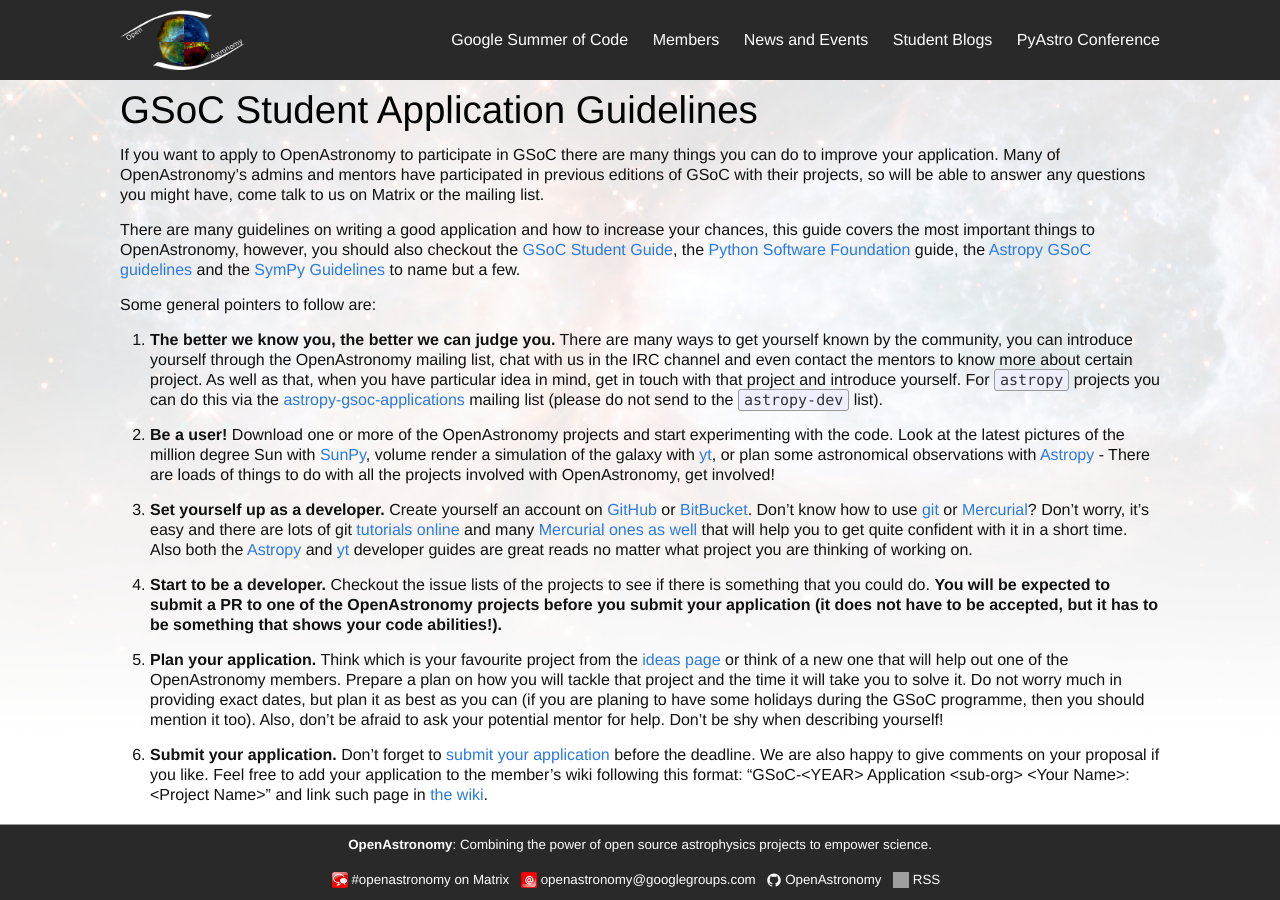
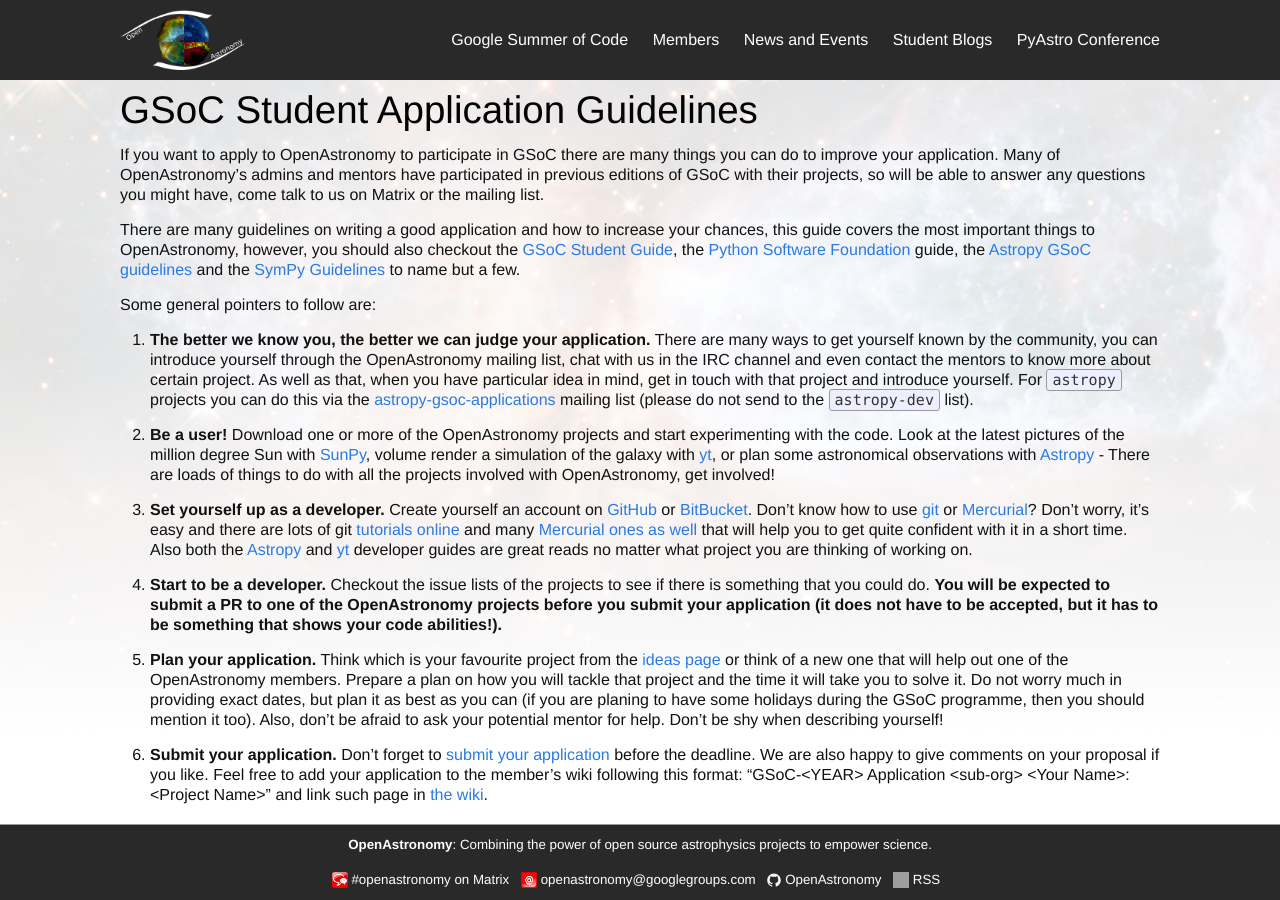
Before and after one commit to OpenAstronomy/openastronomy.github.io, a Jekyll site: the page built from gsoc/student_guidelines.md, in a window 1280 px wide. Built offline with Jekyll 4.4.1, drawn with Linux system fonts in a browser that asks for light colours; nearby versions of some CDN libraries; grey boxes are pictures that could not be loaded.

Commit message:
make it a bit more welcoming

```diff
--- a/gsoc/student_guidelines.md
+++ b/gsoc/student_guidelines.md
@@ -22,7 +22,7 @@
 Some general pointers to follow are:
 
 
-1. **The better we know you, the better we can judge you.**
+1. **The better we know you, the better we can judge your application.**
 There are many ways to get yourself known by the community, you can introduce yourself through the
 OpenAstronomy mailing list, chat with us in the IRC channel and even contact the mentors to know
 more about certain project. As well as that, when you have particular idea in
```
